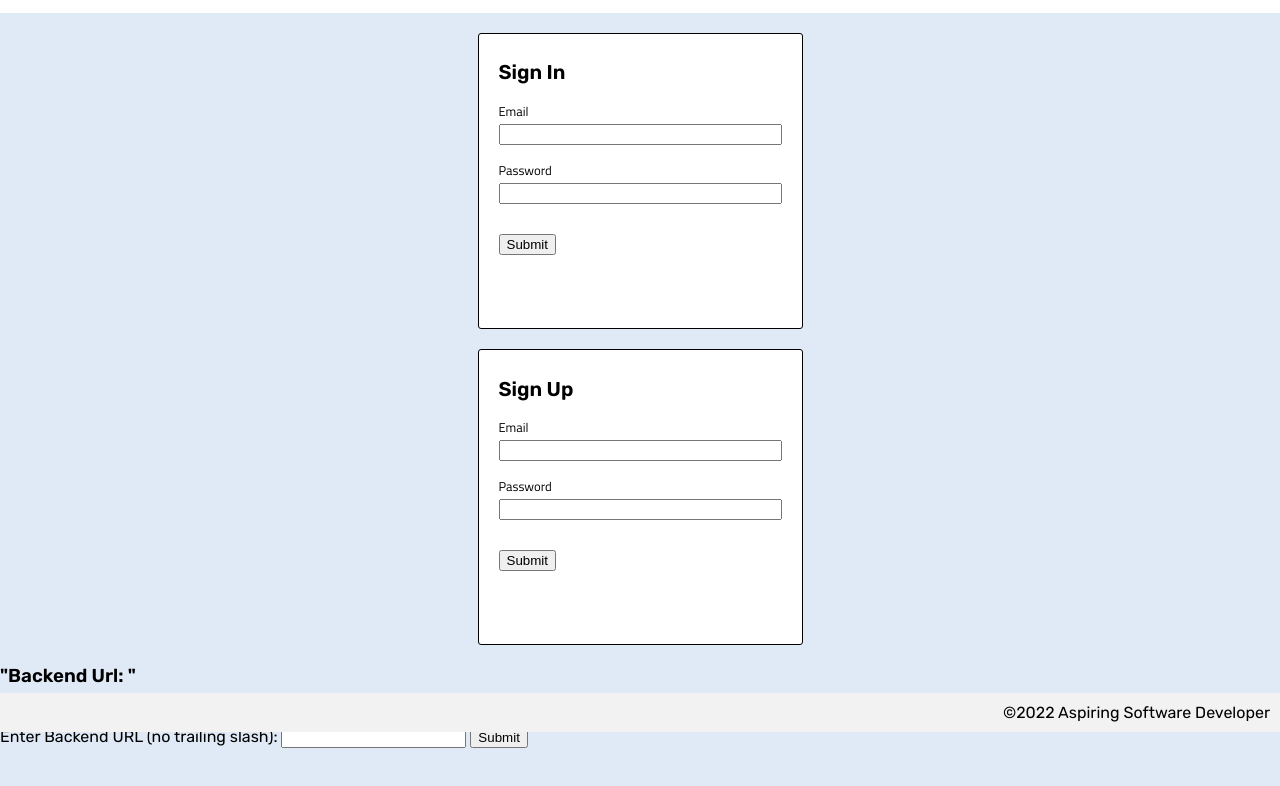
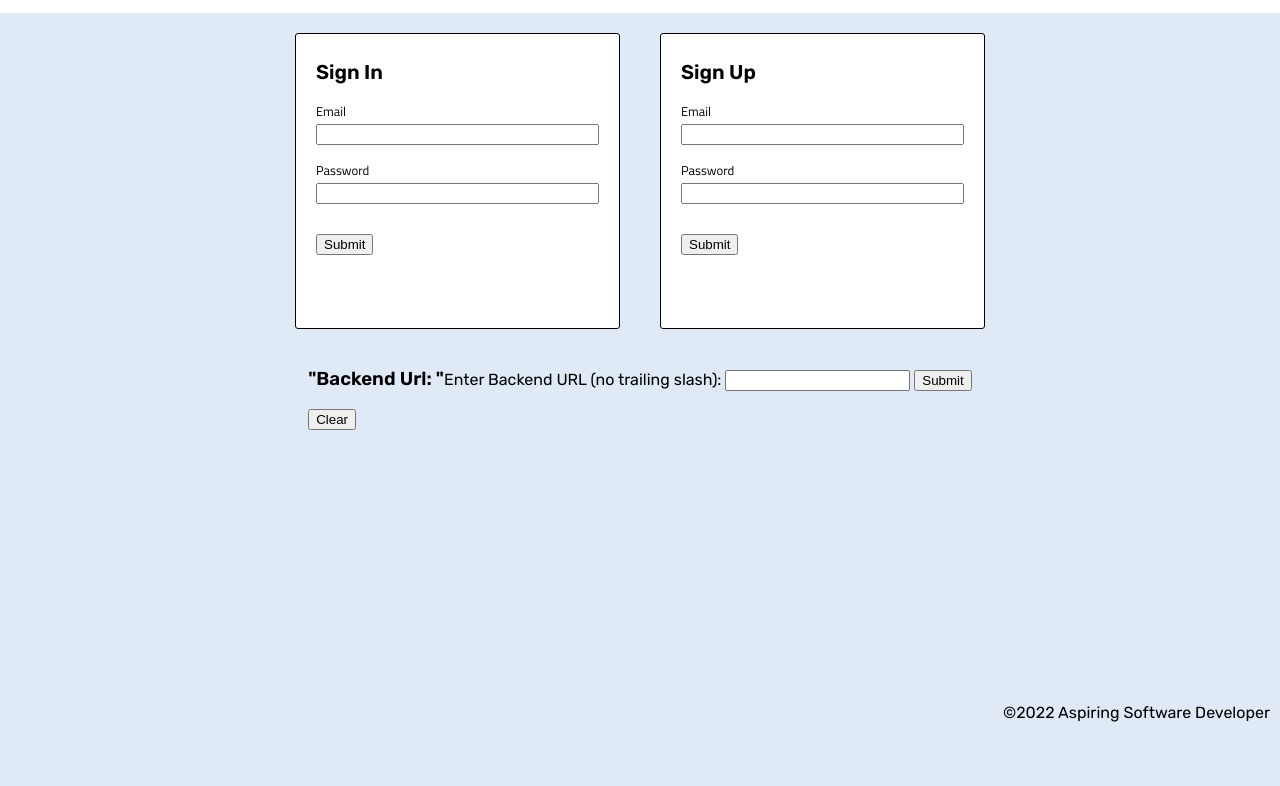
Before and after one commit to Olivia-Pasion/todo-frontend, a plain HTML site: page auth/index.html in a window 1280 px wide. Shown: the part 68-854 px from the top of the page. Drawn offline with nearby package versions, Linux system fonts and the light colour scheme.

Commit message:
auth page completed

```diff
--- a/auth/index.html
+++ b/auth/index.html
@@ -24,6 +24,7 @@
     </header>
 
     <main>
+        <section id="forms">
             <form id="signin-form">
                 <h2>Sign In</h2>
                 <label>
@@ -52,7 +53,8 @@
                 <p class="error"></p>
                 <p class="change-type"></p>
             </form>
-        <section>
+        </section>
+        <section id="url-sec">
             <div>
                 <h3>
                     "Backend Url: "
--- a/styles/auth.css
+++ b/styles/auth.css
@@ -1,6 +1,8 @@
+
+
 form {
     width: 325px;
-    margin: 20px auto;
+    margin: 20px;
     padding: 10px 20px;
     background: white;
     border: 1px solid black;
--- a/styles/main.css
+++ b/styles/main.css
@@ -39,6 +39,17 @@ main {
     height: 100%;
 }
 
+#forms {
+    display: flex;
+    justify-content: center;
+}
+
+#url-sec {
+    display: flex;
+    justify-content: center;
+    align-items: baseline;
+}
+
 footer {
     position: fixed;
     bottom: 0;
@@ -47,5 +58,4 @@ footer {
     padding: 10px;
     display: flex;
     justify-content: flex-end;
-    background-color: var(--footer-background);
 }
```
Lines whose indentation alone changed are shown as unchanged.
